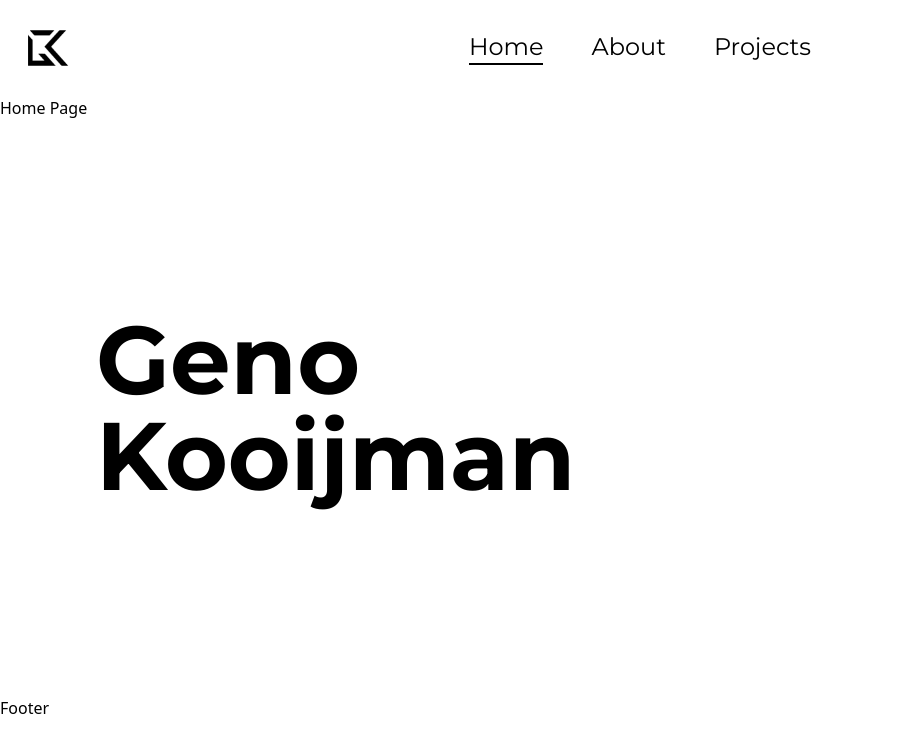
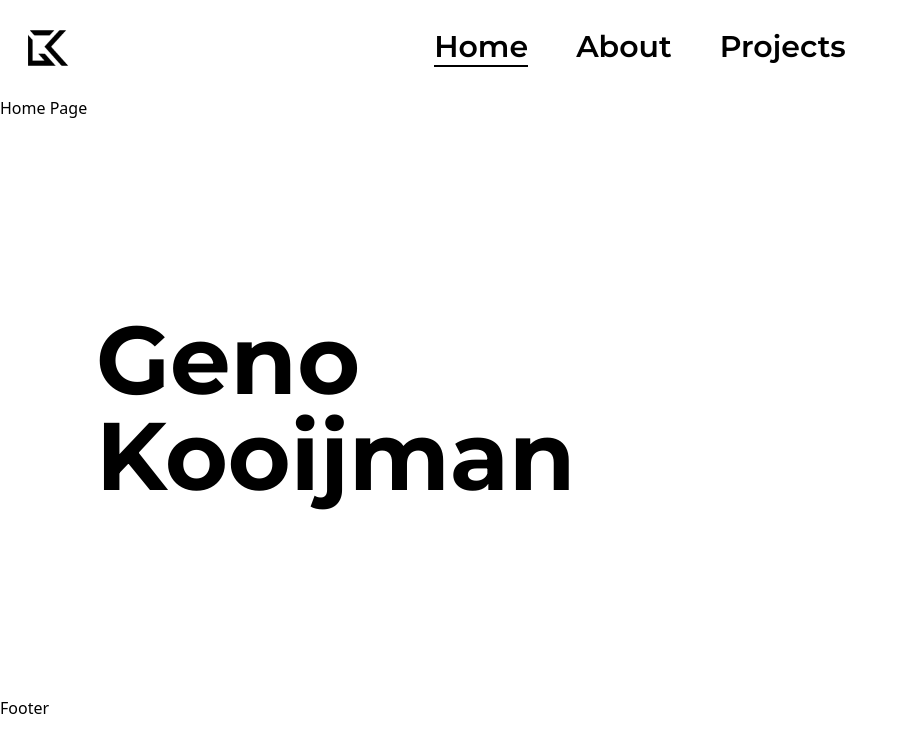
Before and after one commit to GenoKooijman/portfolio, a React (Vite) app in the folder react/: page / in a window 1280 px wide. Shown: the top 752 px of the page, without its empty margins (0-907 px from the left). Built offline with nearby package versions, Linux system fonts and the light colour scheme.

Commit message:
added gsap animation.

```diff
--- a/react/src/components/layout/Header.tsx
+++ b/react/src/components/layout/Header.tsx
@@ -1,11 +1,24 @@
 import { Link, useLocation } from "react-router-dom";
 import { navItems } from "@/data/navItems";
+import { gsap } from "gsap";
+import { useEffect, useRef} from "react";
 
 export default function Header() {
   const location = useLocation();
+  const headerRef = useRef<HTMLHeadingElement>(null);
+
+  useEffect(() => {
+  if (headerRef.current) {
+    gsap.fromTo(
+      headerRef.current,
+      { y: -100, opacity: 0 },
+      { y: 0, opacity: 1, duration: 1, ease: "power2.out" }
+    );
+  }
+}, []);
 
   return (
-    <header>
+    <header ref={headerRef} id="main-header">
       <nav>
         <div className="relative flex items-center w-full h-24">
           <a href="/" className="absolute left-0 top-1/2 -translate-y-1/2">
@@ -16,7 +29,7 @@ export default function Header() {
               const isActive = location.pathname === item.to;
               return (
                 <li
-                  className={`text-black text-2xl font-montserrat ${
+                  className={`text-black text-3xl font-semibold font-montserrat ${
                     isActive ? "border-b-2 border-black" : ""
                   }`}
                   key={item.to}
```
